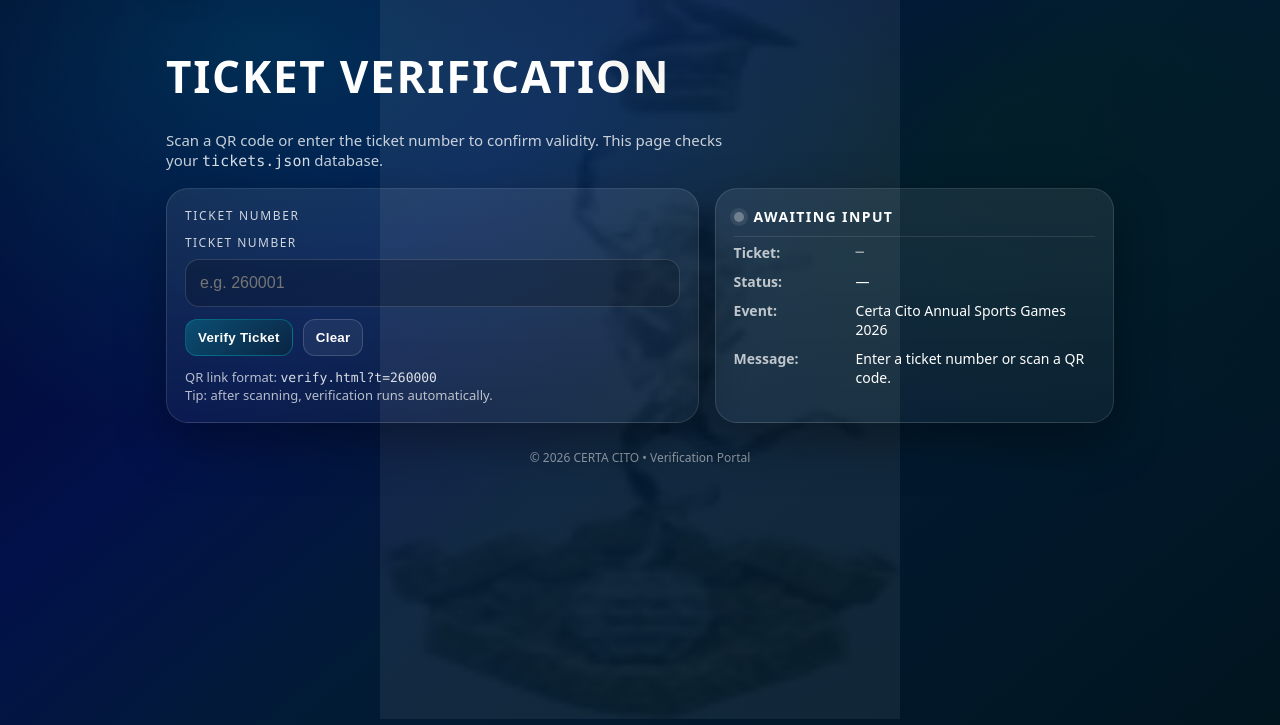
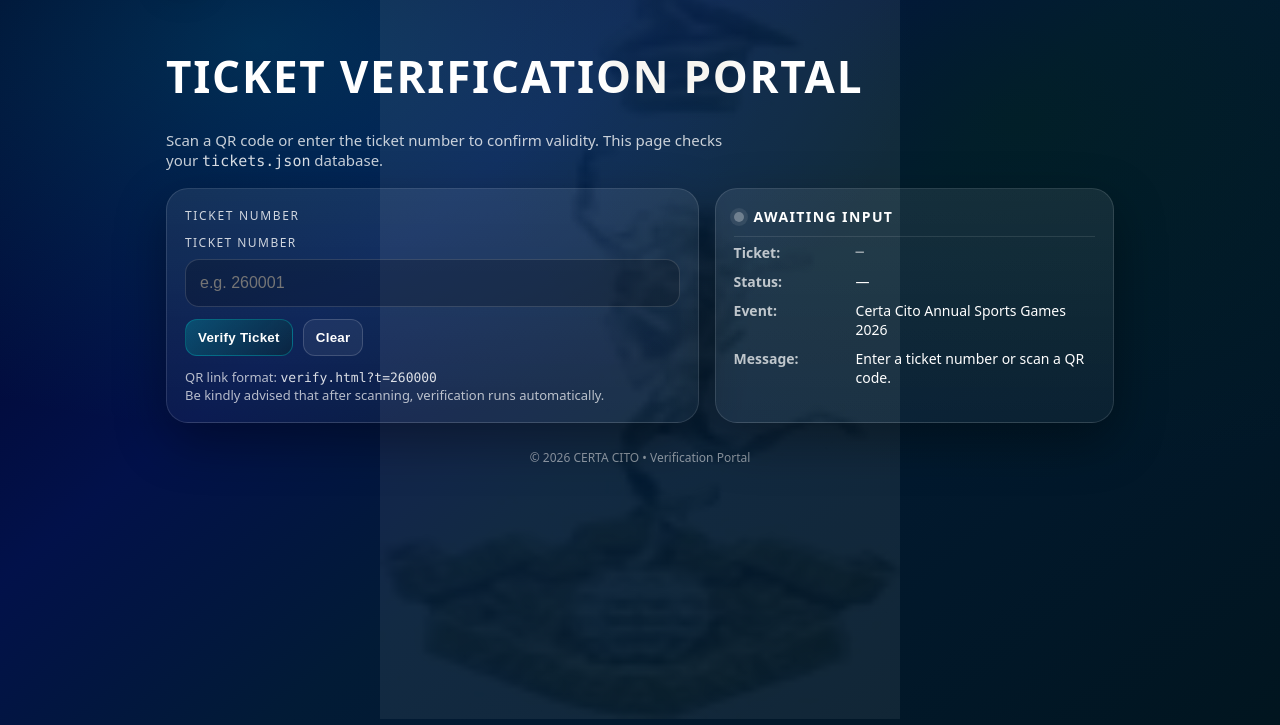
Before and after one commit to Chipurirot/certa-cito-raffle-2026, a plain HTML site: page verify.html in a window 1280 px wide. Shown: the part 75-800 px from the top of the page. Drawn offline with Linux system fonts and the light colour scheme.

Commit message:
updated verify

```diff
--- a/verify.html
+++ b/verify.html
@@ -351,7 +351,7 @@
 
   <main class="wrap">
     <section class="hero">
-      <h1>Ticket Verification</h1>
+      <h1>TICKET VERIFICATION PORTAL</h1>
       <p>Scan a QR code or enter the ticket number to confirm validity. This page checks your <span class="mono">tickets.json</span> database.</p>
     </section>
 
@@ -373,7 +373,7 @@
 
           <div class="help">
             QR link format: <span class="mono">verify.html?t=260000</span><br />
-            Tip: after scanning, verification runs automatically.
+            Be kindly advised that after scanning, verification runs automatically.
           </div>
         </div>
       </div>
```
